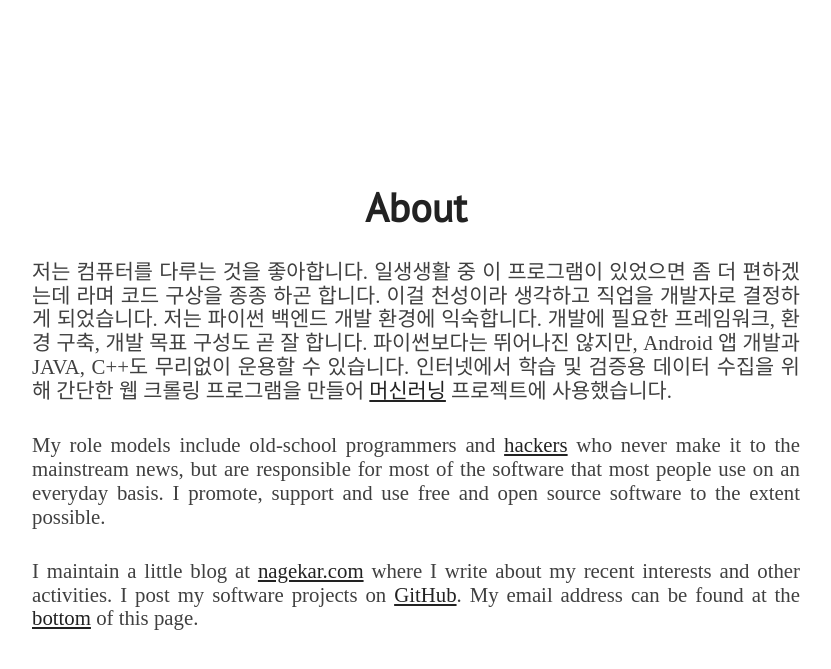
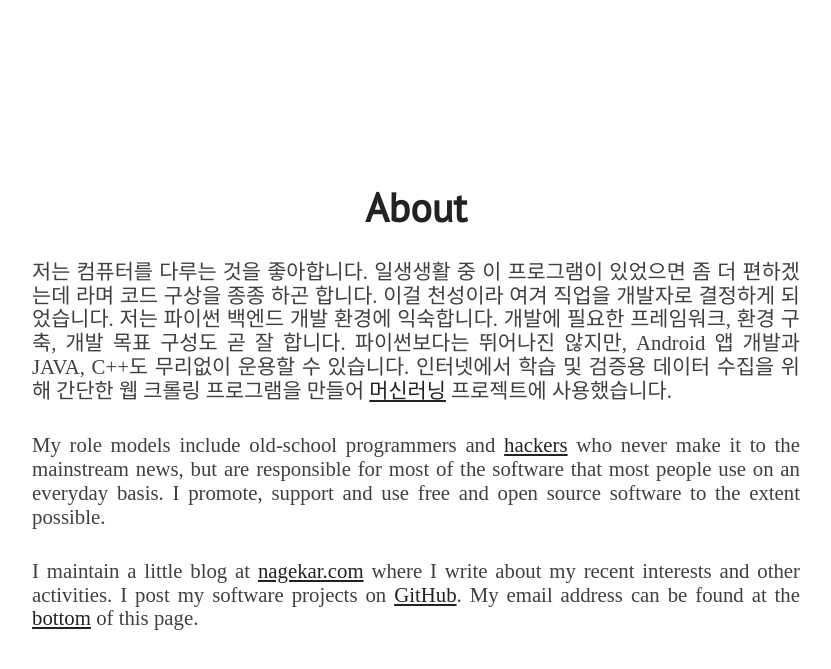
Before and after one commit to SongChaeYoung98/SongChaeYoung98.github.io, a Jekyll site: the page built from index.html, in a window 1280 px wide and 900 px high, scrolled down 1008 px. Shown: the top 669 px of the window, without its empty margins (224-1055 px from the left). Built offline with Jekyll 4.4.1, drawn with Linux system fonts in a browser that asks for light colours; nearby versions of some CDN libraries.

Commit message:
Update about.html

```diff
--- a/_includes/about.html
+++ b/_includes/about.html
@@ -3,7 +3,7 @@
         <div id="about-text">
             <div class="section-heading">About</div>
             <p class="paragraph-text justify-text">
-                저는 컴퓨터를 다루는 것을 좋아합니다. 일생생활 중 이 프로그램이 있었으면 좀 더 편하겠는데 라며 코드 구상을 종종 하곤 합니다. 이걸 천성이라 생각하고 직업을 개발자로 결정하게 되었습니다. 저는 파이썬 백엔드 개발 환경에 익숙합니다. 개발에 필요한 프레임워크, 환경 구축, 개발 목표 구성도 곧 잘 합니다. 파이썬보다는 뛰어나진 않지만, Android 앱 개발과 JAVA, C++도 무리없이 운용할 수 있습니다. 인터넷에서 학습 및 검증용 데이터 수집을 위해 간단한 웹 크롤링 프로그램을 만들어 <a href="https://github.com/SongChaeYoung98/prediction-of-wheat-cultivating-areas">머신러닝</a> 프로젝트에 사용했습니다.
+                저는 컴퓨터를 다루는 것을 좋아합니다. 일생생활 중 이 프로그램이 있었으면 좀 더 편하겠는데 라며 코드 구상을 종종 하곤 합니다. 이걸 천성이라 여겨 직업을 개발자로 결정하게 되었습니다. 저는 파이썬 백엔드 개발 환경에 익숙합니다. 개발에 필요한 프레임워크, 환경 구축, 개발 목표 구성도 곧 잘 합니다. 파이썬보다는 뛰어나진 않지만, Android 앱 개발과 JAVA, C++도 무리없이 운용할 수 있습니다. 인터넷에서 학습 및 검증용 데이터 수집을 위해 간단한 웹 크롤링 프로그램을 만들어 <a href="https://github.com/SongChaeYoung98/prediction-of-wheat-cultivating-areas">머신러닝</a> 프로젝트에 사용했습니다.
             </p>
             <p class="paragraph-text justify-text">
                 My role models include old-school programmers and <a href="https://stallman.org/articles/on-hacking.html">hackers</a> who never make it to the mainstream news, but are responsible for most of the software that most people use on an everyday basis. I promote, support and use free and open source software to the extent possible.
```
